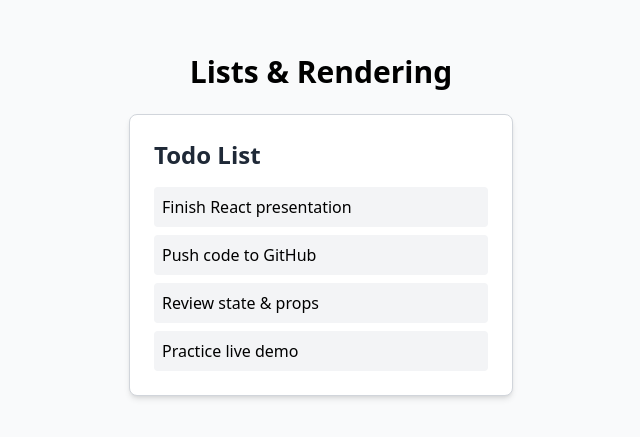
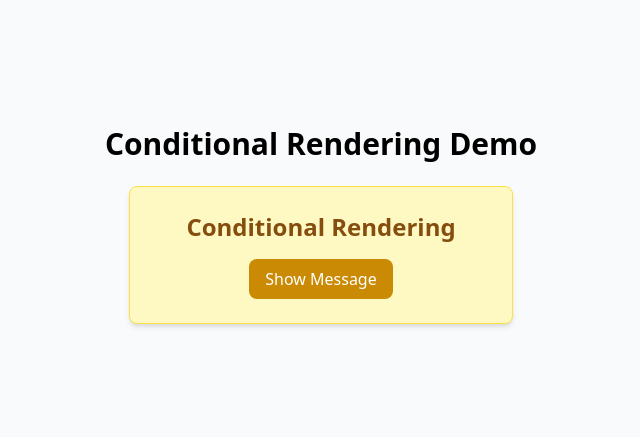
Before and after one commit to JacksonBryantFGCU/intro-to-react, a React (Vite) app: page / in a window 1280 px wide. Shown: the part 175-612 px from the top of the page, without its empty margins (319-959 px from the left). Built offline with nearby package versions, Linux system fonts and the light colour scheme.

Commit message:
Step 5: Conditional rendering with toggle

```diff
--- a/src/App.jsx
+++ b/src/App.jsx
@@ -1,10 +1,10 @@
-import TodoList from "./TodoList";
+import ToggleMessage from "./ToggleMessage";
 
 function App() {
   return (
     <div className="flex flex-col items-center justify-center min-h-screen bg-gray-50">
-      <h1 className="text-3xl font-bold mb-6">Lists & Rendering</h1>
-      <TodoList />
+      <h1 className="text-3xl font-bold mb-6">Conditional Rendering Demo</h1>
+      <ToggleMessage />
     </div>
   );
 }
--- /dev/null
+++ b/src/ToggleMessage.jsx
@@ -0,0 +1,28 @@
+import { useState } from "react";
+
+function ToggleMessage() {
+  const [visible, setVisible] = useState(false);
+
+  return (
+    <div className="p-6 bg-yellow-100 border border-yellow-300 rounded-lg shadow-md w-96 text-center">
+      <h2 className="text-2xl font-semibold mb-4 text-yellow-800">
+        Conditional Rendering
+      </h2>
+
+      <button
+        onClick={() => setVisible(!visible)}
+        className="px-4 py-2 bg-yellow-600 text-white font-medium rounded-lg hover:bg-yellow-700 transition-colors"
+      >
+        {visible ? "Hide Message" : "Show Message"}
+      </button>
+
+      {visible && (
+        <p className="mt-4 text-lg text-yellow-700">
+          🎉 Now you see me!
+        </p>
+      )}
+    </div>
+  );
+}
+
+export default ToggleMessage;
```
